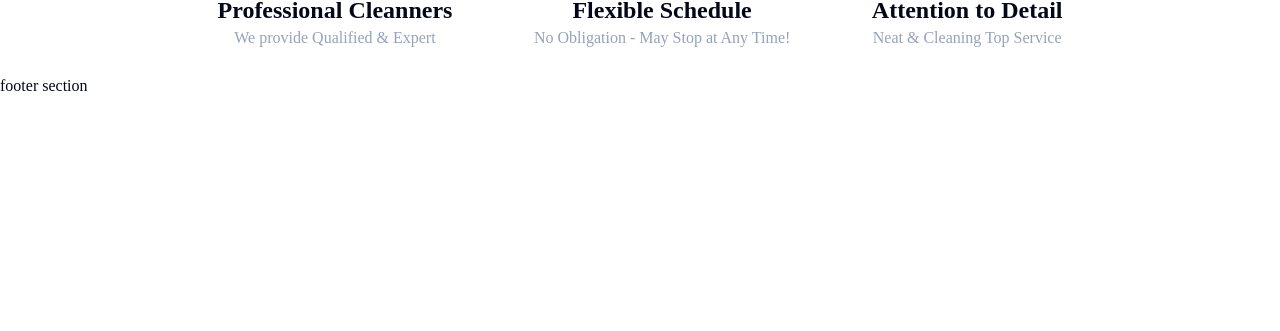
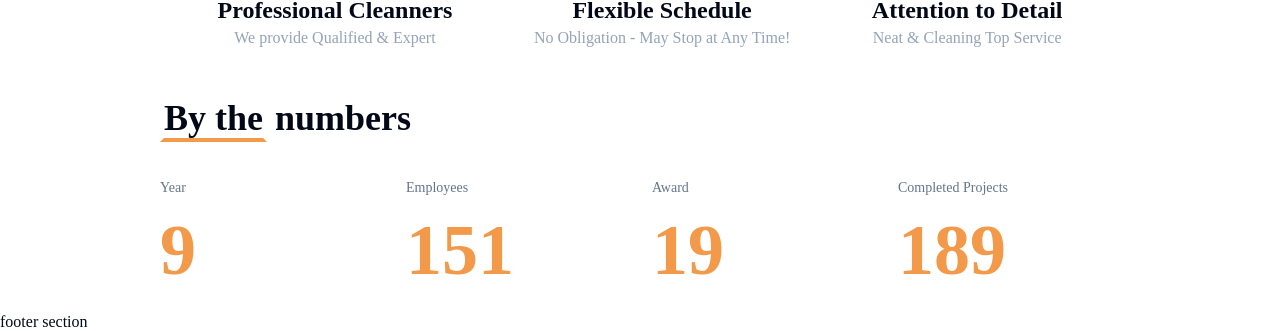
Before and after one commit to codeplan73/linos-touch-booking-web, a Next.js app: page / in a window 1280 px wide. Shown: the part 2047-2378 px from the top of the page. Before the commit the page ends 2145 px from the top, so only its background shows below. Built offline with nearby package versions, Linux system fonts and the light colour scheme.

Commit message:
completed counter component

```diff
--- /dev/null
+++ b/app/components/Counter.tsx
@@ -0,0 +1,25 @@
+"use client";
+
+import React from "react";
+import CountUp from "react-countup";
+import VisibilitySensor from "react-visibility-sensor";
+
+interface CounterProps {
+  title: string;
+  count: number; // Changed the type to number
+}
+
+const Counter: React.FC<CounterProps> = ({ title, count }) => {
+  return (
+    <div className="flex">
+      <div className="flex flex-col gap-4 items-start justify-start">
+        <p className="text-slate-500 text-sm">{title}</p>
+        <h4 className="text-7xl font-bold text-primaryColor">
+          <CountUp start={0} end={count} delay={5} />
+        </h4>
+      </div>
+    </div>
+  );
+};
+
+export default Counter;
--- /dev/null
+++ b/app/components/home/Counter.tsx
@@ -0,0 +1,22 @@
+import React from "react";
+
+const Counter = () => {
+  return (
+    <div className="flex flex-col gap-10 items-start justify-center container">
+      <h2 className="font-bold text-4xl">
+        <span className="mr-2 border-4 border-t-white border-r-white border-l-white border-b-primaryColor">
+          By the
+        </span>
+        numbers
+      </h2>
+      <div className="flex">
+        <div className="flex flex-col gap-4 items-start justify-start">
+          <p className="text-slate-500 text-sm">Years</p>
+          <h4 className="text-7xl font-bold text-primaryColor">10+</h4>
+        </div>
+      </div>
+    </div>
+  );
+};
+
+export default Counter;
--- a/app/page.tsx
+++ b/app/page.tsx
@@ -3,6 +3,7 @@ import Services from "./components/home/Services";
 import About from "./components/home/About";
 import TrustedCompanies from "./components/home/TrustedCompanies";
 import HowItWorks from "./components/home/HowItWorks";
+import Counter from "./components/Counter";
 
 export default function Home() {
   return (
@@ -20,6 +21,23 @@ export default function Home() {
         <About />
       </section>
 
+      <section className="container py-6 w-full px-6 md:px-32">
+        <div className="flex flex-col gap-10 items-start justify-center container">
+          <h2 className="font-bold text-4xl">
+            <span className="mr-2 border-4 border-t-white border-r-white border-l-white border-b-primaryColor">
+              By the
+            </span>
+            numbers
+          </h2>
+          <div className="w-full grid grid-cols-2 md:grid-cols-4 gap-6">
+            <Counter title="Year" count={10} />
+            <Counter title="Employees" count={160} />
+            <Counter title="Award" count={20} />
+            <Counter title="Completed Projects" count={200} />
+          </div>
+        </div>
+      </section>
+
       {/* <section>
         <Services />
       </section> */}
--- a/package.json
+++ b/package.json
@@ -15,8 +15,10 @@
     "lucide-react": "^0.358.0",
     "next": "14.1.3",
     "react": "^18",
+    "react-countup": "^6.5.2",
     "react-dom": "^18",
     "react-icons": "^5.0.1",
+    "react-visibility-sensor": "^5.1.1",
     "tailwind-merge": "^2.2.2",
     "tailwindcss-animate": "^1.0.7"
   },
```
Also changed, not shown: 1 other file (tests, documents, lock files or other folders).
